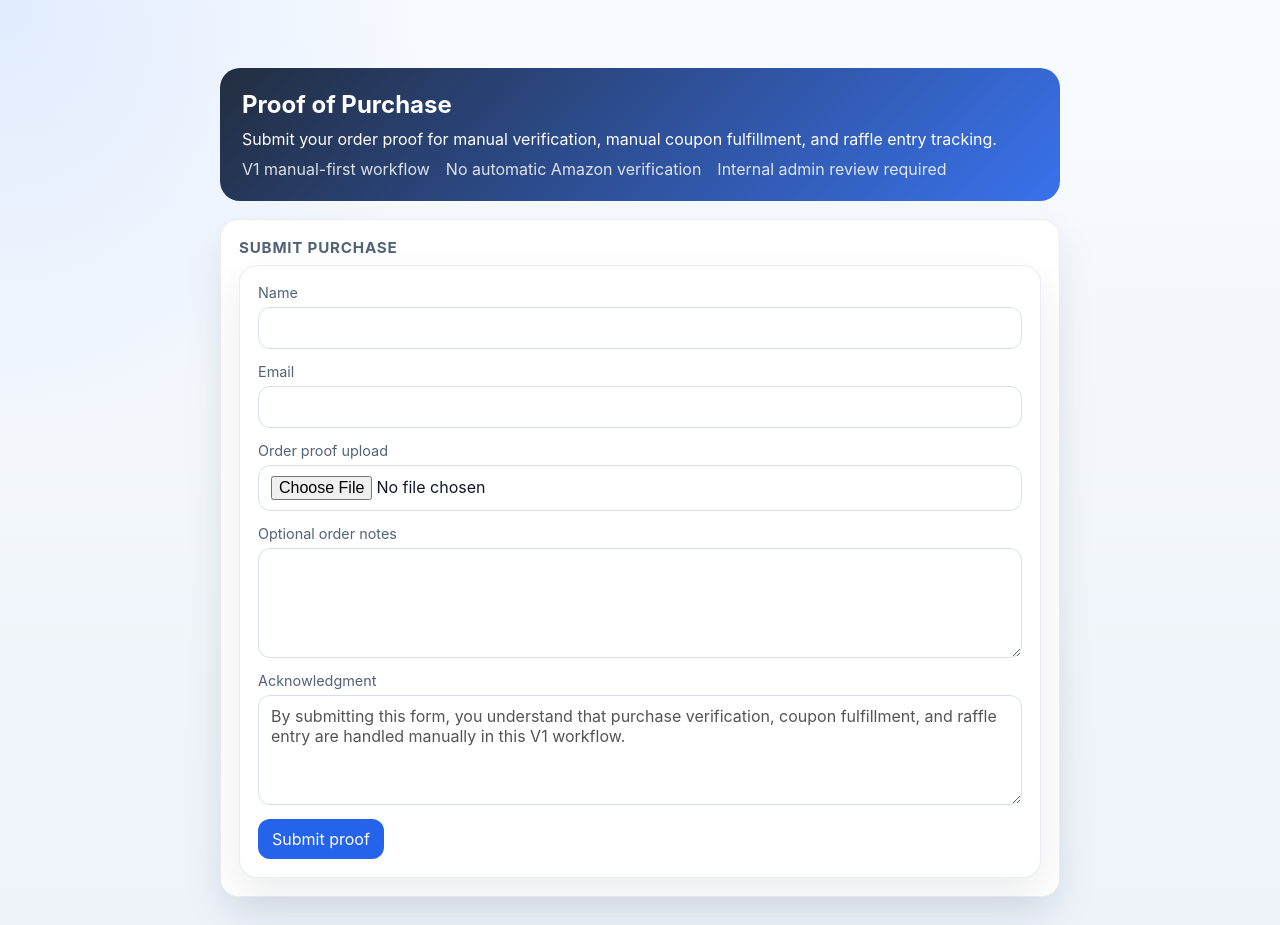
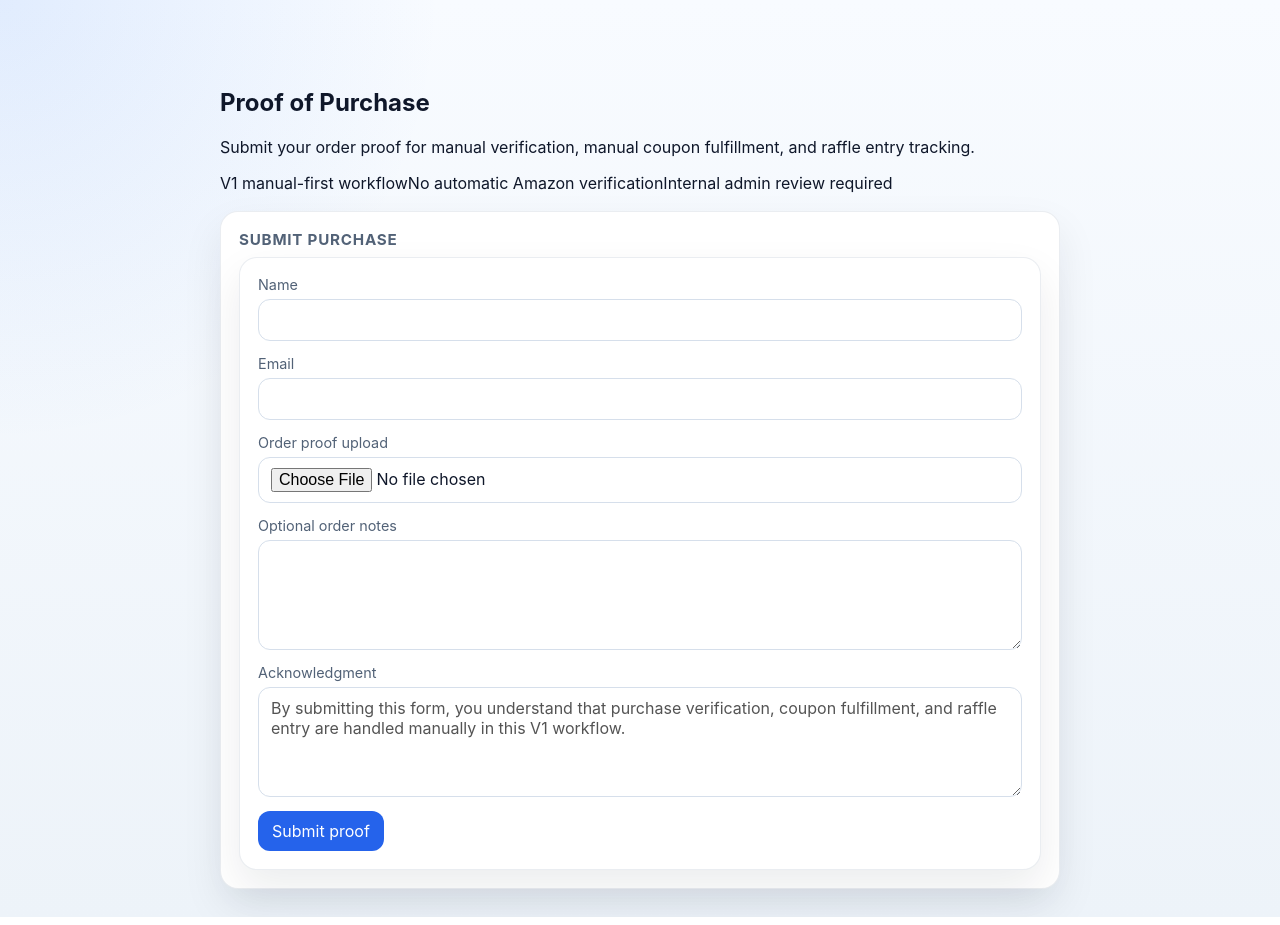
Before and after one commit to captdes-art/GiantFishBookLaunch, a Next.js app: page /proof-of-purchase in a window 1280 px wide. Built offline with nearby package versions, Linux system fonts and the light colour scheme.

Commit message:
Simplify dashboard and enable task create/edit workflow

```diff
--- a/app/actions.ts
+++ b/app/actions.ts
@@ -49,19 +49,30 @@ export async function createTask(formData: FormData) {
   revalidatePath("/dashboard");
 }
 
-export async function updateTaskStatus(formData: FormData) {
+export async function updateTask(formData: FormData) {
   if (!hasSupabaseEnv()) return;
   const client = getSupabaseAdminClient();
   if (!client) return;
+
   const id = getValue(formData, "id");
   const status = getValue(formData, "status");
 
   await client.from("launch_tasks").update({
+    title: getValue(formData, "title"),
+    description: getValue(formData, "description") || null,
+    category: getValue(formData, "category"),
+    phase: getValue(formData, "phase"),
     status,
+    priority: getValue(formData, "priority"),
+    owner: getValue(formData, "owner"),
+    due_date: getValue(formData, "due_date") || null,
+    start_date: getValue(formData, "start_date") || null,
+    dependency_notes: getValue(formData, "dependency_notes") || null,
+    notes: getValue(formData, "notes") || null,
     completed_at: status === "done" ? new Date().toISOString() : null
   }).eq("id", id);
 
-  await createActivity(`Task status updated to ${status}`, "launch_tasks", id, "task_update");
+  await createActivity(`Task updated: ${getValue(formData, "title") || id}`, "launch_tasks", id, "task_update");
   revalidatePath("/tasks");
   revalidatePath("/dashboard");
 }
--- a/app/globals.css
+++ b/app/globals.css
@@ -346,32 +346,50 @@ th {
   color: var(--text-soft);
 }
 
-.hero {
-  display: grid;
-  gap: 10px;
-  padding: 22px;
-  background: linear-gradient(135deg, rgba(30, 41, 59, 0.98), rgba(37, 99, 235, 0.9));
-  color: white;
-  border-radius: 20px;
-}
-
-.hero h2,
-.hero p {
-  margin: 0;
-}
-
-.hero .meta {
-  display: flex;
-  gap: 16px;
-  flex-wrap: wrap;
-  color: rgba(255, 255, 255, 0.84);
-}
-
 .notice {
   padding: 12px 14px;
   border-radius: 14px;
   background: var(--warn-soft);
   color: var(--warn);
+}
+
+.compact-cards .metric {
+  font-size: 1.35rem;
+}
+
+.task-edit-list {
+  display: grid;
+  gap: 14px;
+}
+
+.task-edit-card {
+  border: 1px solid var(--line);
+  border-radius: 16px;
+  padding: 14px;
+  background: var(--panel-muted);
+}
+
+.task-edit-header {
+  display: flex;
+  justify-content: space-between;
+  align-items: flex-start;
+  gap: 12px;
+  margin-bottom: 12px;
+}
+
+.task-edit-grid {
+  display: grid;
+  grid-template-columns: repeat(auto-fit, minmax(140px, 1fr));
+  gap: 10px;
+}
+
+.task-edit-grid input,
+.task-edit-grid select {
+  width: 100%;
+  border: 1px solid var(--line);
+  border-radius: 10px;
+  background: white;
+  padding: 9px 10px;
 }
 
 @media (max-width: 980px) {
```
Also changed, not shown: app/dashboard/page.tsx (+2 -12 lines), app/tasks/page.tsx (+17 -45 lines), components/forms.tsx (+50 -0 lines).
